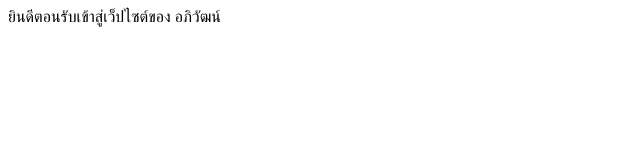
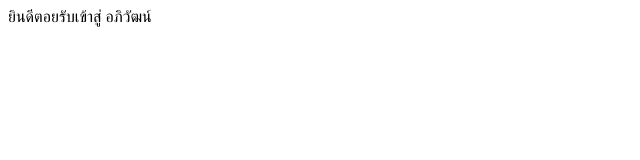
Before and after one commit to xcosearth/xcosearth.gihup.io, a plain HTML site: page index.html in a window 1280 px wide. Shown: the full height of the page, 0-640 px from the left. Drawn offline with Linux system fonts and the light colour scheme.

Commit message:
Update index.html

```diff
--- a/index.html
+++ b/index.html
@@ -4,9 +4,8 @@
     <meta charset="UTF-8">
     <meta name="viewport" content="width=device-width, initial-scale=1.0">
     <title>Document</title>
-
 </head>
 <body>
-    ยินดีตอนรับเข้าสู่เว็ปไซต์ของ อภิวัฒน์
+ยินดีตอยรับเข้าสู่ อภิวัฒน์
 </body>
 </html>
```
